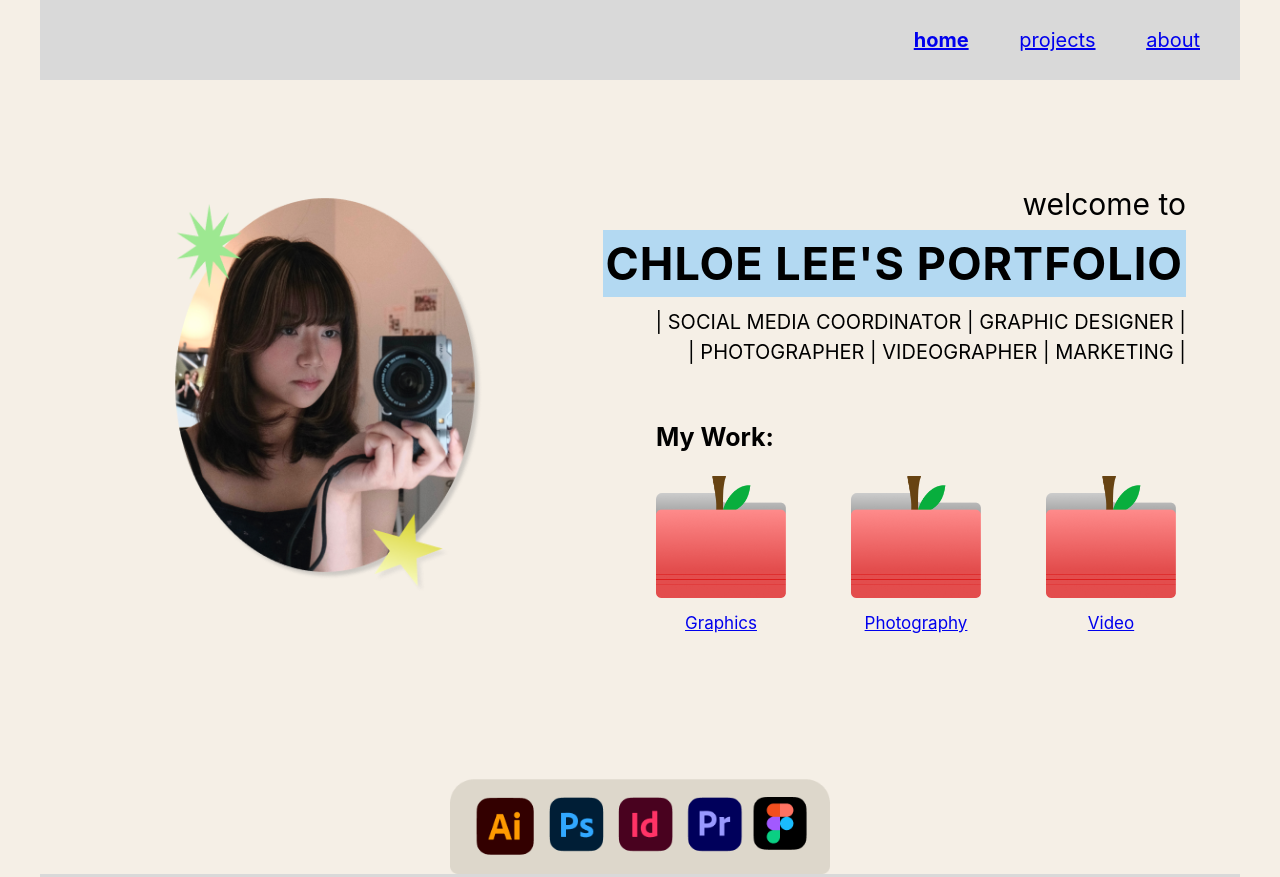
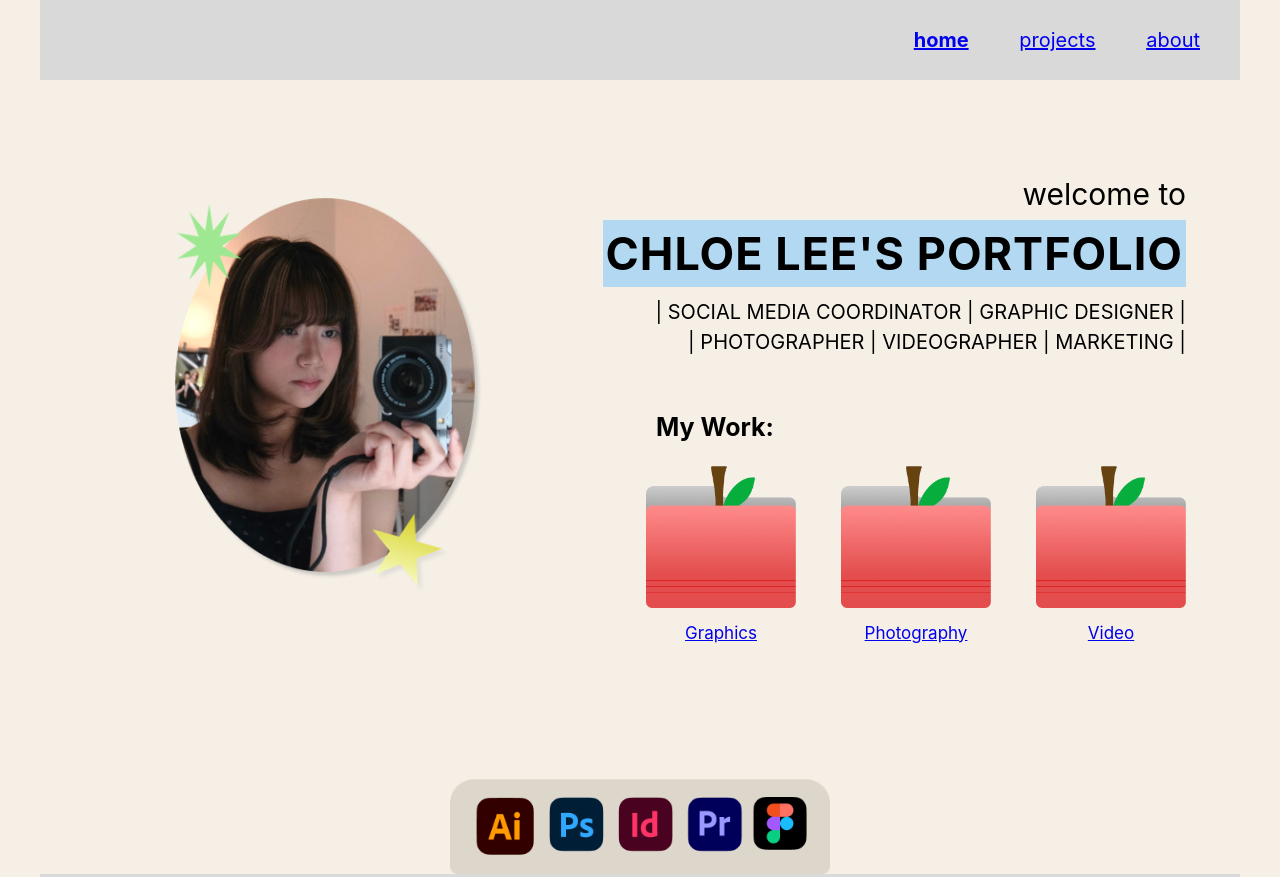
Before and after one commit to chloeleehc/a3-webdesign, a plain HTML site: page index.html in a window 1280 px wide. Shown: the top 877 px of the page. Drawn offline with Linux system fonts and the light colour scheme.

Commit message:
( ◕ ◞ ◕ ) auto commit

```diff
--- a/index.html
+++ b/index.html
@@ -184,19 +184,19 @@
           <div class="folder-grid">
             <div class="folder-item">
               <a href="#graphic">
-              <img src="AppleFolder.png" width="130" alt="Graphic Folder">
+              <img src="AppleFolder.png" width="150" alt="Graphic Folder">
               <p>Graphics</p>
               </a>
             </div>
             <div class="folder-item">
               <a href="#photography">
-              <img src="AppleFolder.png" width="130" alt="Photography Folder">
+              <img src="AppleFolder.png" width="150" alt="Photography Folder">
               <p>Photography</p>
               </a>
             </div>
             <div class="folder-item">
               <a href="#Videos">
-              <img src="AppleFolder.png" width="130" alt="Video Folder">
+              <img src="AppleFolder.png" width="150" alt="Video Folder">
               <p>Video</p>
               </a>
             </div>
```
